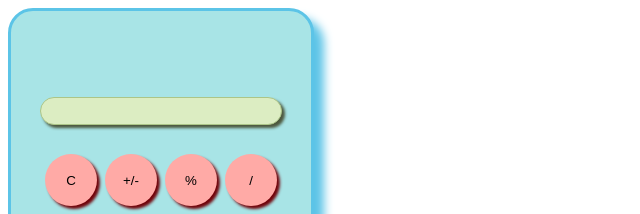
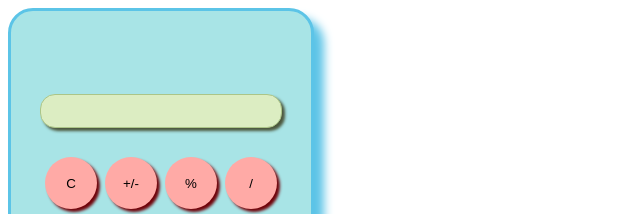
Before and after one commit to KatKozlowska/calculator-challenge, a website built with Vite: page index.html in a window 1280 px wide. Shown: the top 214 px of the page, 0-640 px from the left. Built offline with nearby package versions, Linux system fonts and the light colour scheme.

Commit message:
fixed display after slight html alteration

```diff
--- a/index.html
+++ b/index.html
@@ -15,10 +15,11 @@
 
 <main>
   <section class="display">
-
+   <div class="display__calculation">
     <p class = "display__num1"></p>
     <p class="display__operator"></p>
     <p class = "display__num2"></p>
+  </div>
     <h1 class = "display__result" id="curent-result"></h1>
   </section>
 
--- a/src/_display.scss
+++ b/src/_display.scss
@@ -4,6 +4,7 @@
 
 
 .display{
+
     background-color:$calculation-display-color;
     text-align: end;
     width: 240px;
@@ -11,18 +12,19 @@
     border-radius: 15px;
     border: solid 1.5px #abc588 ;
     box-shadow: 3px 3px 3px #4c573d;
+    &__calculation{
 
+        padding:0 20px;
+        display: flex;
+        justify-content: end;
+    }
 }
 
 
-#calculation {
-    margin:0;
-    font-size: 20px;
-    padding:5px 10px ;
-}
 
-#curent-result {
+
+.display__result {
     margin:0;
     font-size: 40px;
-    padding:5px 10px;
+    padding:0 20px;
 }
```
Also changed, not shown: src/mian.css, 1 other file.
